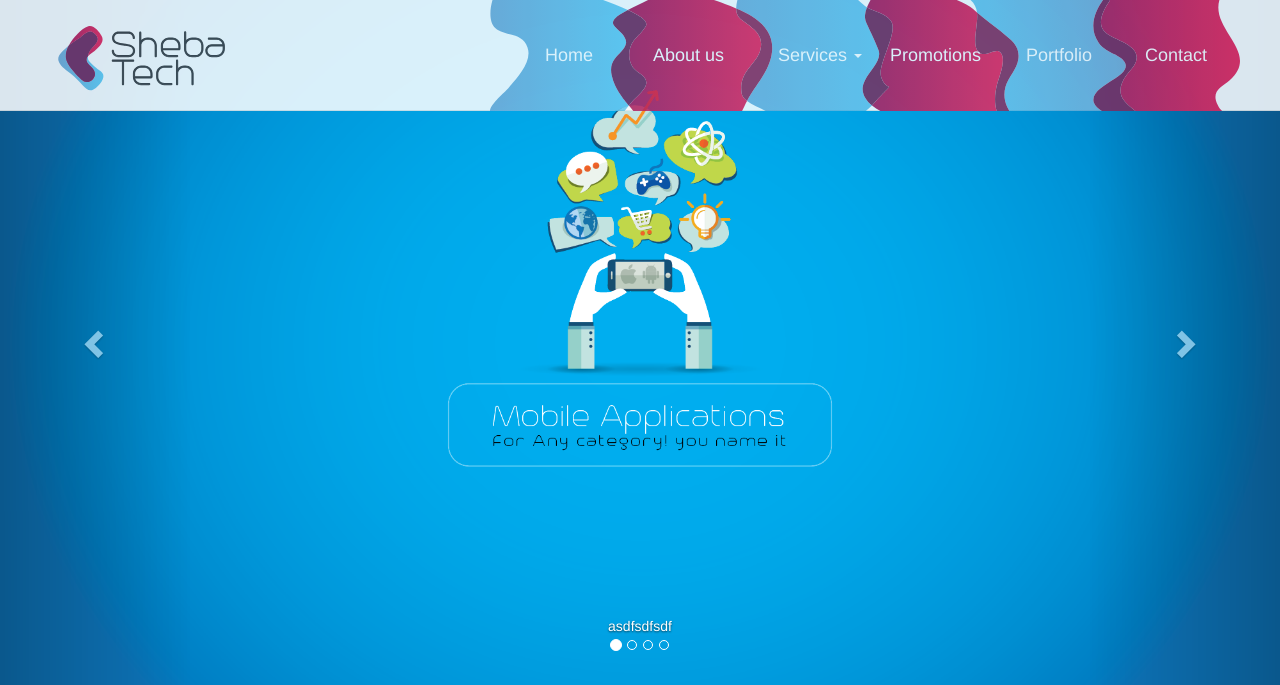
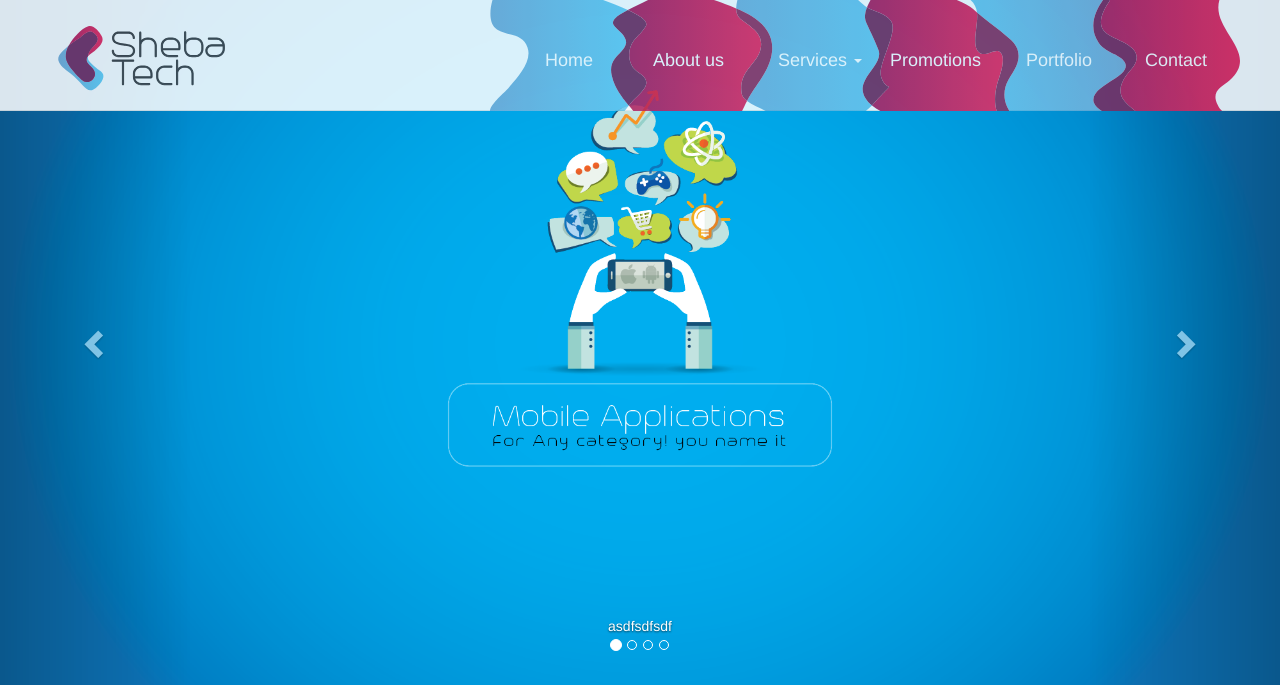
Before and after one commit to tarekshumaila/bootstrap_shebatech, a PHP site: page / in a window 1280 px wide. Shown: the top 685 px of the page. Run offline with PHP 8.4, Linux system fonts and the light colour scheme; some libraries are stand-ins or nearby versions.

Commit message:
fixed line height
it wasn’t in the right place

```diff
--- a/css/style.css
+++ b/css/style.css
@@ -1,7 +1,7 @@
 @import url(http://fonts.googleapis.com/css?family=Poiret+One);
 .font{font-family: 'Poiret One', cursive;}
 #navigationbar{height:111px;background-color:white;opacity: .85}
-.nav > li > a{height:111px; width: 125px;padding:0;line-height: 111px;font-size:18px;color: white;}
+.nav > li > a{height:111px; width: 125px;padding:0;line-height: 121px;font-size:18px;color: white;}
 .navbar-default .navbar-nav>.active>a{background-color:white;}
 .navbar-brand img{width: 220px;}
 #home{background-image:url('../svg/menu/1.svg');background-repeat:no-repeat;background-size:contain;color: white;padding-left: 55px;}
```
